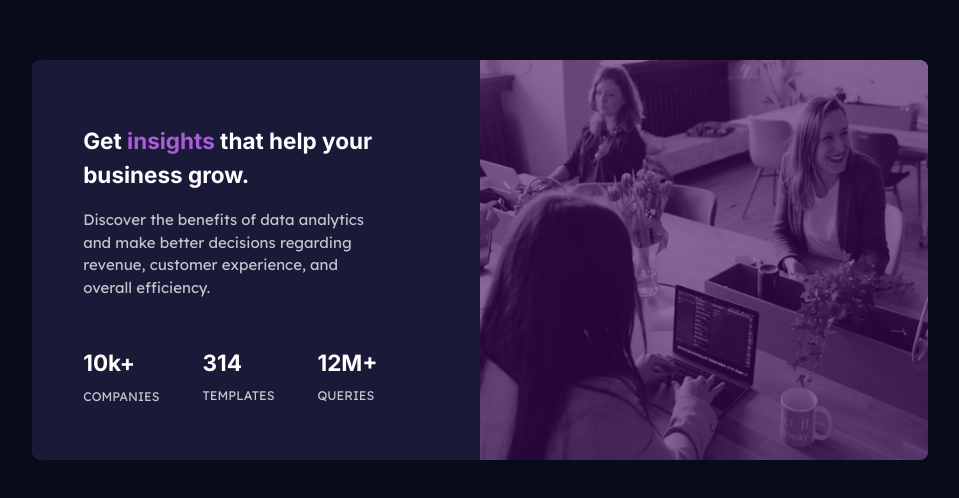
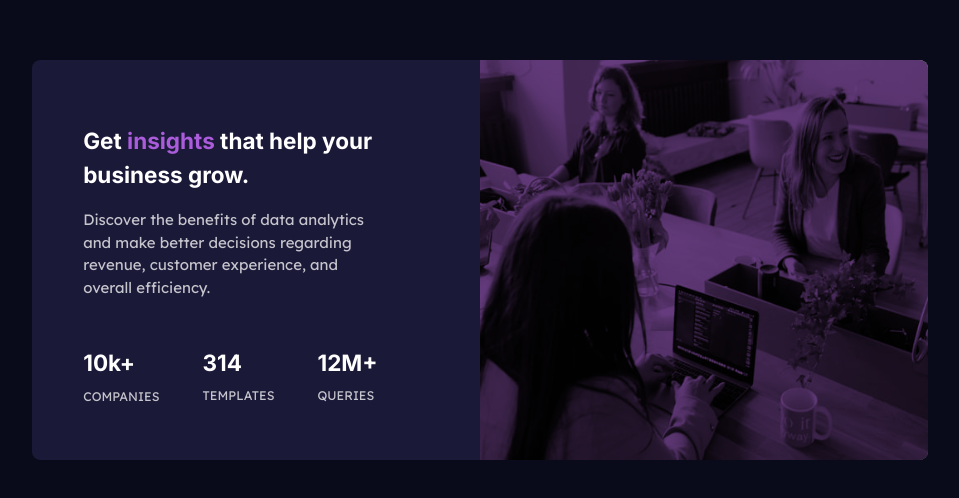
Before and after one commit to kalosFestus/stats-preview-component-card-main, a plain HTML site: page index.html in a window 1280 px wide. Shown: the part 140-638 px from the top of the page, without its empty margins (160-1119 px from the left). Drawn offline with Linux system fonts and the light colour scheme.

Commit message:
Update styles.css

```diff
--- a/styles.css
+++ b/styles.css
@@ -66,7 +66,8 @@ span{
     position: absolute;
     z-index: 1;
     background:hsl(278, 83%, 20%);
-    opacity: 60%;
+    mix-blend-mode: multiply;
+    opacity: 80%;
     width: 100%;
     height: 100%;
     border-radius:0 2% 2% 0;
```
